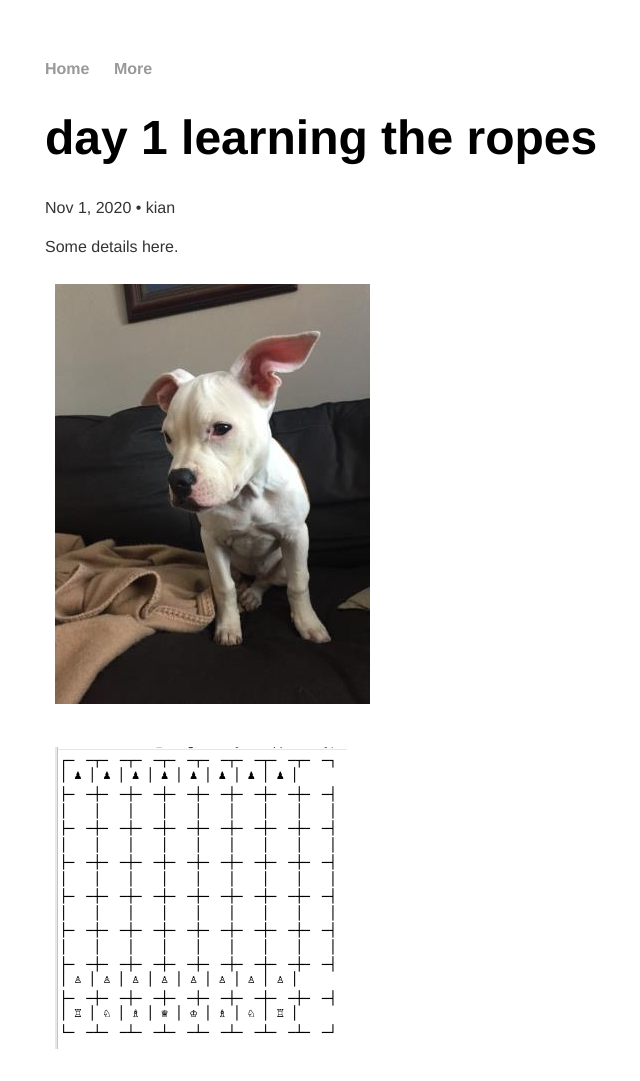
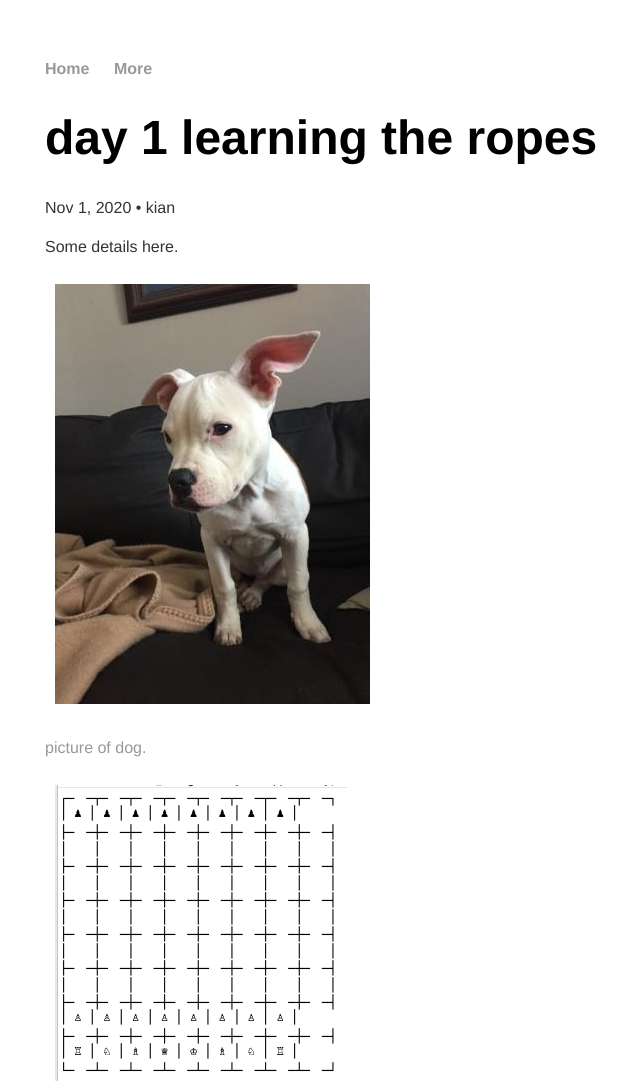
Before and after one commit to kian-mc/kian-mc.github.io, a Jekyll site: the page built from _posts/2020-11-01-game-dev.md, in a window 1280 px wide. Shown: the top 1081 px of the page, without its empty margins (147-787 px from the left). Built offline with Jekyll 4.4.1, drawn with Linux system fonts in a browser that asks for light colours; our own code applies the rules of GitHub Pages for plain Markdown files; grey boxes are pictures that could not be loaded.

Commit message:
Update 2020-11-01-game-dev.md

```diff
--- a/_posts/2020-11-01-game-dev.md
+++ b/_posts/2020-11-01-game-dev.md
@@ -2,7 +2,9 @@
 title: day 1 learning the ropes
 author: kian
 image1: dog.jpg
+image1desc: picture of dog.
 image2: chess.png
+image2desc: picture of chessboard.
 youtube: a0qNO6_xPx0
 ---
 Some details here.
```
